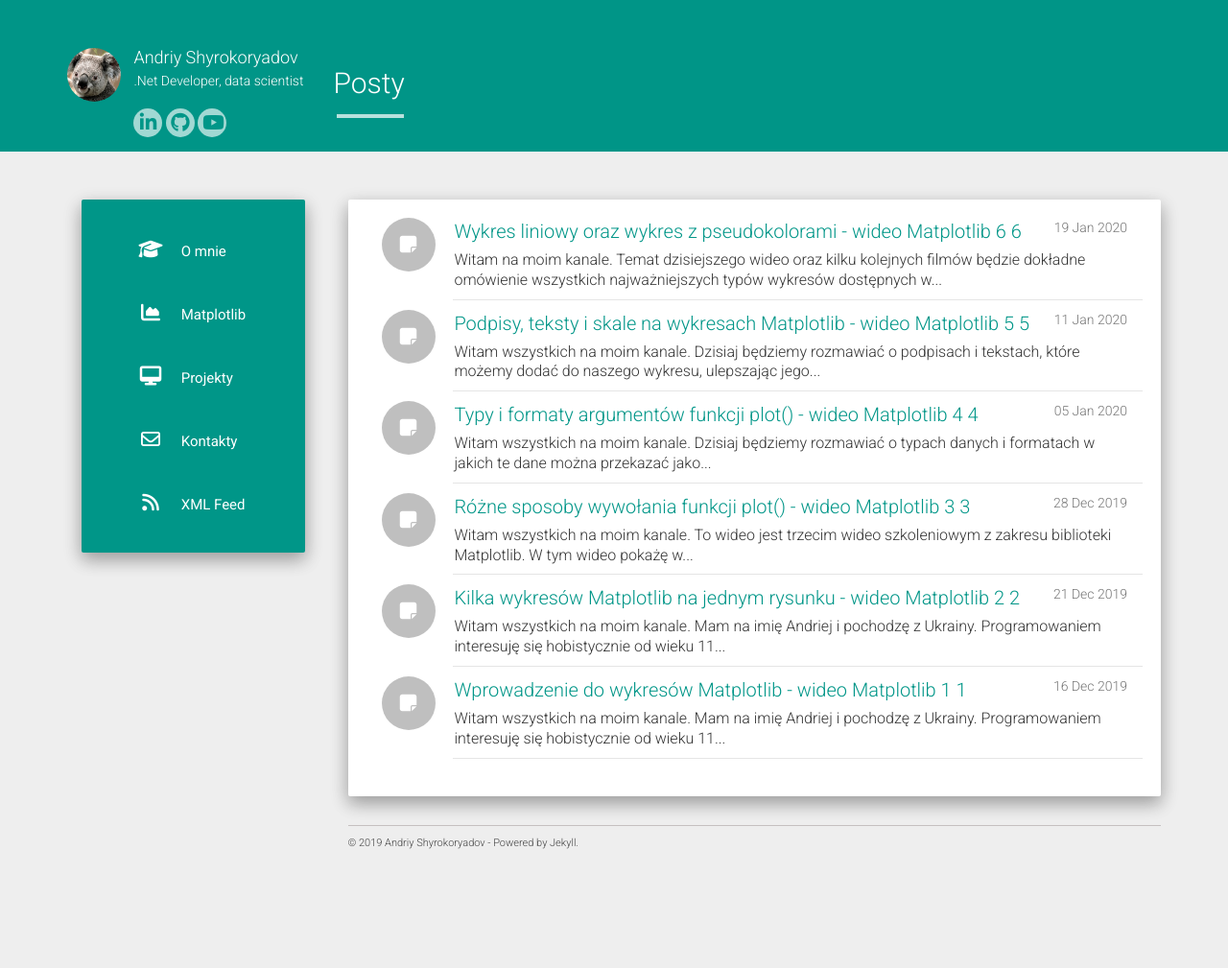
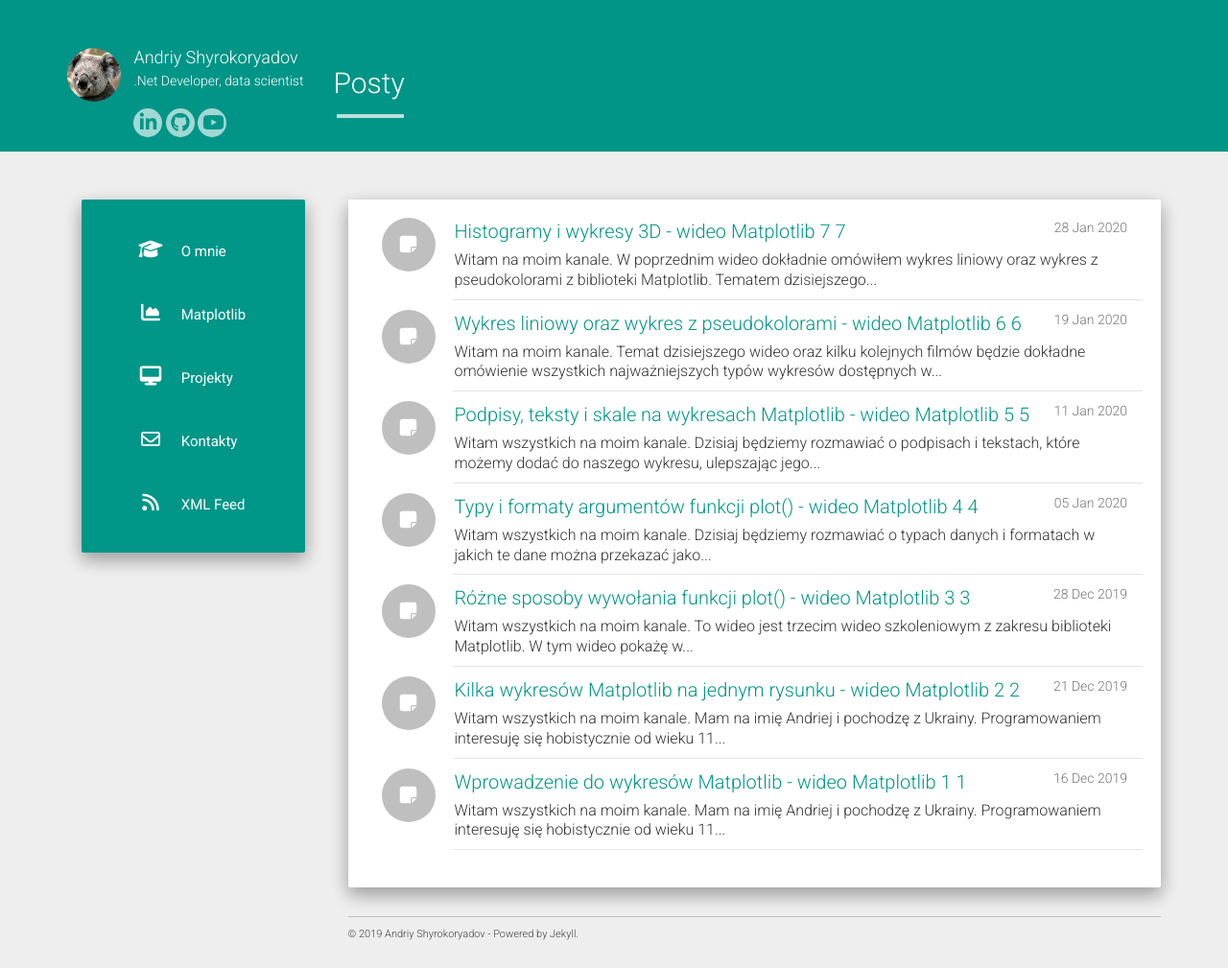
Before and after one commit to ashyrokoriadov/ashyrokoriadov.github.io, a Jekyll site: the page built from index.html, in a window 1280 px wide. Shown: the whole page at 96% size. Built offline with Jekyll 4.4.1, drawn with Linux system fonts in a browser that asks for light colours; nearby versions of some CDN libraries; the list of posts is cut into pages by our own code; before the commit the page ends 914 px from its top, so only the background shows below that; some of the changed lines change nothing that is shown.

Commit message:
Added text for video 7

```diff
--- a/_posts/2020-01-19-Wykres_liniowy_oraz_wykresy_z_pseudokolorami.md
+++ b/_posts/2020-01-19-Wykres_liniowy_oraz_wykresy_z_pseudokolorami.md
@@ -37,7 +37,7 @@ Rozmieszczając na rysunku kilka wykresów musimy zadbać o to, żeby poszczegó
 
 Dodatkowa informacja o <a href="https://matplotlib.org/3.1.1/api/_as_gen/matplotlib.pyplot.plot.html#matplotlib.pyplot.plot" target="_blank">wykresach liniowych</a>.
 
-#### **Wykres liniowy**
+#### **Wykres z pseudokolorami**
 
 Wykres z pseudokolorami przydaje się w sytuacjach kiedy trzeba zwizualizować dane 3D na płaszczyźnie 2D. W tym przypadku pierwsze 2 wymiary będą reprezentowały osie X i Y, natomiast 3 wymiar będzie reprezentowany przez odpowiedni kolor na wykresie.
 
--- /dev/null
+++ b/_posts/2020-01-28-Histogramy_i_wykresy_3D.md
@@ -0,0 +1,75 @@
+---
+title: Histogramy i wykresy 3D - wideo Matplotlib 7 7
+subtitle: Tekst do wideo Matplotlib 7 7 na kanale YouTube
+layout: page
+show_sidebar: false
+menubar: example_menu
+author: andrew
+category: Matplotlib
+categories: matplotlib
+---
+
+<center>
+<iframe width="560" height="315" src="https://www.youtube.com/embed/LbVQpWmuaC8" frameborder="0" allow="accelerometer; autoplay; encrypted-media; gyroscope; picture-in-picture" allowfullscreen></iframe>
+</center>
+
+Witam na moim kanale. W poprzednim wideo dokładnie omówiłem wykres liniowy oraz wykres z pseudokolorami z biblioteki **Matplotlib**. Tematem dzisiejszego wideo są histogramy oraz wykresy 3D. Szczególną uwagę chciałbym zwrócić na wykres 3D dlatego, że jest on poniekąd związany z wykresem z pseudokolorami. Wykres 3D, który zbudujemy w ramach dzisiejszego wideo, będzie 3D reprezentacją wykresu z pseudokolorami z poprzedniego wideo, a więc zachęcam do oglądania również poprzedniego nagrania.
+
+#### **Histogramy**
+
+**Histogram** – jeden z graficznych sposobów przedstawiania rozkładu empirycznego cechy. Składa się z szeregu prostokątów umieszczonych na osi współrzędnych.
+
+Na początku tworzymy dane do wizualizacji na histogramie, używając metod dostępnych w bibliotece numpy. Wywołanie **np.random.seed(19680801)** określa, że za każdym wywołaniem funkcji **np.random.randn** dostaniemy ten sam wynik i wygląd wykresu się nie zmieni. Parametry przekazane do funkcji **np.random.randn** określają rozmiar zwróconej tablicy. Pozostałe parametry to:
+-	**mu** - wartość oczekiwana
+-	**sigma** - odchylenie standardowe
+
+Tworzymy dwa zestawy danych x i x2, które zostaną zwizualizowane na histogramie. W ramach przykładu utworzymy 4 histogramy, każdy o nieco innych parametrach, aby zaprezentować jak poszczególne wartości parametrów wpływają na wizualizację histogramu.
+
+Rysunek wykresu oraz poszczególne histogramy zostaną dodane przy użyciu już znanych nam funkcji figure i subplot. Funkcję figure wywołujemy z parametrem **figsize**.
+
+Parametry funkcji **hist** użyte w przykładzie poniżej to:
+-	**x** - dane do wizualizacji
+-	**bins** - szerokość słupków histogramu, im mniejsza wartość, tym słupek jest szerszy
+-	**density** - należy ustawić na True, aby histogram przedstawiał gęstość prawdopodobieństwa
+-	**histtype** - rodzaj histogramu: możliwe wartości: 'bar', 'barstacked', 'step', 'stepfilled'
+-	**alfa** - przezroczystość wizualizacji
+-	**cumulative** -jest to wartość typu bool określająca czy każda kolejna wartość ma być sumą poprzednich wartości
+
+Dodatkowo dla każdego wykresu ustawiamy ograniczenie wartości na osiach X i Y, nazwę wykresu oraz flagę czy ma być widoczna siatka wykresu przez użycie funkcji **grid**. Od razu powiem, że w ramach prezentacji jak działa ta funkcja, zabraknie siatki na drugim histogramie w dzisiejszym przykładzie.
+
+Tak, jak już wspominałem zostaną narysowane 4 wykresy – każdy wykres o nieco zmienionych parametrach.
+
+Wykres 1 – jest to reprezentacja podwójnego zestawu danych z typem histogramu **‘barstacked’** czyli słupki dla tej samej wartości X będą ułożone w stosie. Wartość parametru **bins** to 50, parametru **alpha** = 0.75.
+
+Wykres 2 – jest to reprezentacja zestawu danych z parametrem **bins** równym 25 czyli słupki będą bardziej szerokie, wartość parametru **alpha** to 0.50. Dodatkowo zostanie usunięta siatka wykresu używając funkcji **grid** z parametrem _False_.
+
+Wykres 3 – jest to reprezentacja zestawu danych w poziomie przez ustawienie parametru **„orientation”**. Jest ważne, aby pamiętać o odpowiedniej zmianie ograniczeń na osiach X i Y, ustawiając odpowiednie znaczenie przez wywołanie funkcji **xlim** i **ylim**. Wartość parametru **bins** to 75, parametru **alpha** = 0.25.
+
+Wykres 4 – jest to reprezentacja zestawu danych z efektem kumulacyjnym, który jest osiągalny przez ustawienie flagi „**cumulative**”. Wartość parametru **bins** to 50, parametru **alpha** = 0.75.
+
+Dodatkowa informacja o <a href="https://matplotlib.org/api/_as_gen/matplotlib.pyplot.hist.html" target="_blank">histogramach</a>.
+
+#### **Wykresy 3D**
+
+Aby zwizualizować trójwymiarowe dane należy takie dane posiadać oraz użyć parameteru **projection='3d'** w wywołaniu funkcji **fig.gca**. **GCA** to **get current access** - jeżeli figura nie posiada żadnej z osi, to automatycznie zostanie utworzona jedna oś.
+
+W przykładzie z wykresem 3D będziemy używać kilka nowych funkcji, które zaraz omówię po kolei.
+
+Wywołanie **ax.plot_surface** tworzy trójwymiarową powierzchnie na podstawie danych 3D.
+
+Wywołanie **set_major_locator(LinearLocator(10))** określa ilość oznaczeń na osi, w tym przypadku będziemy mieli 10 oznaczeń.
+
+Wywołanie **set_major_formatter(FormatStrFormatter('%.02f'))** określa format oznaczeń na osi, w tym przypadku będzie to wartość z dwoma znakami po przecinku.
+
+Parametry wywołania **fig.colorbar** (mapowanie wartości Z do koloru):
+-	**surf** - powierzcznia, która została użyta w wykresie 3D
+-	**shrink** - współczynnik, o który zostaną pomnożone wymiary paska kolorów
+-	**aspect** - współczynnik wysokości do szerokości paska kolorów
+
+Jeżeli porównać kod od wywołania funkcji **gca** do wywołania funkcji **plot_surface**, to można zauważyć że jest on bardzo podobny do kodu z przykładu z wykresem w pseudokolorach w poprzednim wideo. Po zbudowaniu wykresu 3D zachęcam do porównania wizualizacji wykresu z pseudokolorami z wykresem 3D.
+
+Dodatkowa informacja o <a href="https://matplotlib.org/tutorials/toolkits/mplot3d.html#toolkit-mplot3d-tutorial" target="_blank">wykresach 3D</a>.
+
+To był ostatni przykład na dziś. Dziękuję za uwagę. W kolejnym wideo zaprezentuję wykres strumieni i wykres słupkowy. Jeżeli wideo było pomocne i dowiedziałeś się czegoś nowego to proszę zlajkuj go. Jeżeli wciąż masz pytania, to proszę zadaj je w komentarzu do wideo. A jeżeli chcesz być na bieżąco i dowiadywać się jako pierwszy o nowych wideo to subskrybuj na kanał i kliknij dzwonek. Tekst do tego wideo oraz przykłady kodu są dostępne na mojej stronie internetowej – link w opisie do wideo. Dziękuję.
+
+Kod z przykładami w wideo w formacie Jupyter Notebook jest dostępny <a href="/assets/code/code_script_matplotlib_wideo_7.ipynb" download>tu</a>.
```
Also changed, not shown: 1 other file.
